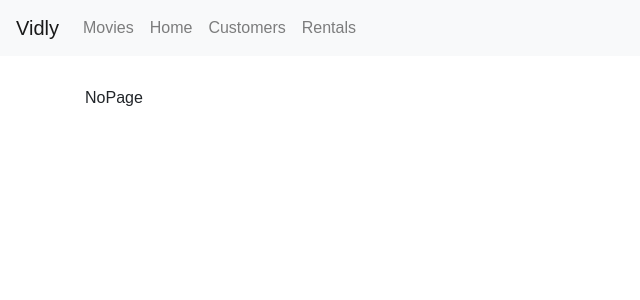
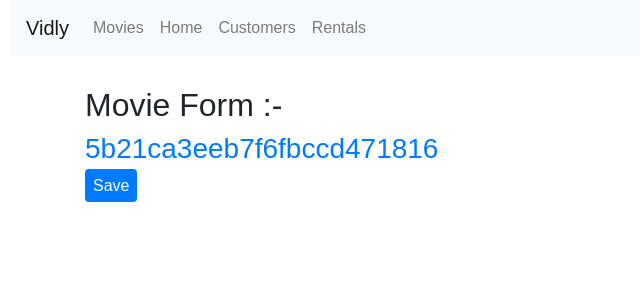
Before and after one commit to C00deian/Vidly, a React (Vite) app: page /movies/5b21ca3eeb7f6fbccd471816 in a window 1280 px wide. Shown: the top 300 px of the page, without its empty margins (0-640 px from the left). Built offline with nearby package versions, Linux system fonts and the light colour scheme.

Commit message:
Routing - Link to MovieForm

```diff
--- a/src/App.jsx
+++ b/src/App.jsx
@@ -5,11 +5,13 @@ import Home from "./components/pages/Home";
 import Rentals from "./components/Pages/Rentals";
 import NoPage from "./components/pages/NoPage";
 import Navbar from "./components/Navbar";
+import MovieForm from "./components/Pages/MovieForm";
 // import './App.css'
 
 function App() {
   const routeCompnents = [
     { path: "/", elements: <Movies /> },
+    { path: "/movies/:id", elements: <MovieForm /> },
     { path: "*", elements: <NoPage /> },
     { path: "/home", elements: <Home /> },
     { path: "/customers", elements: <Customers /> },
--- a/src/components/MoviesTable.jsx
+++ b/src/components/MoviesTable.jsx
@@ -1,17 +1,18 @@
 import React, { Component } from "react";
 import Like from "../common/Like";
 import Table from "../common/Table";
+import { Link } from "react-router-dom";
 
 class MoviesTable extends Component {
   columns = [
-    { path: "title", label: "Title" },
+    { path: "title", label: "Title", content: movie => (<Link to={`/movies/${movie._id}`}>{movie.title }</Link>) },
     { path: "genre.name", label: "Genre" },
     { path: "numberInStock", label: "Stock" },
     { path: "dailyRentalRate", label: "Rate" },
     {
       key: "like",
       content: (movie) => (
-        <Like onClick={() => this.props.onLike(movie)} liked={movie.liked} />
+        <Like onClick={() => this.props.onLike(movie)} liked={movie.liked}  />
       ),
     },
     {
--- /dev/null
+++ b/src/components/Pages/MovieForm.jsx
@@ -0,0 +1,16 @@
+import React from "react";
+import { useParams, Link } from "react-router-dom";
+
+function MovieForm() {
+  const params = useParams();
+  return (
+    <div>
+      <h2>Movie Form :-</h2> <h3 className="text-primary">{params.id}</h3>
+      <Link to="/" className=" p-2 bg-primary text-white rounded mt-1">
+        Save
+      </Link>
+    </div>
+  );
+}
+
+export default MovieForm;
--- a/src/index.css
+++ b/src/index.css
@@ -1,6 +1,6 @@
 body {
   margin: 0;
-  padding: 0 0 0 0 ;
+  padding: 0 10px 0 10px ;
    font-family: sans-serif;
 }
 
```
